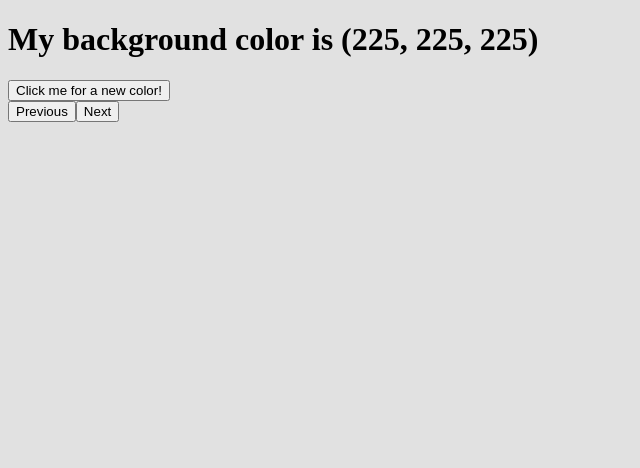
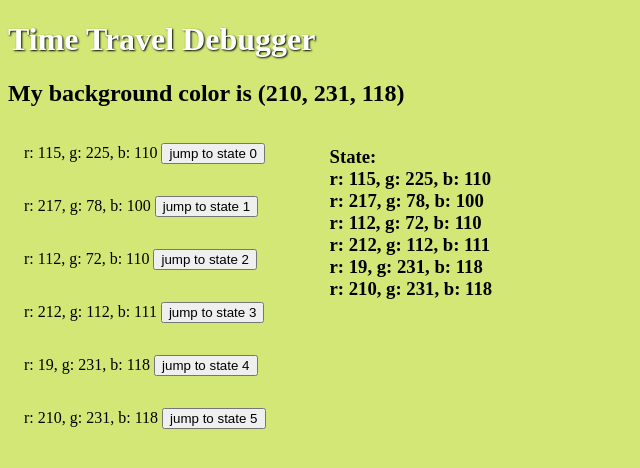
Before and after one commit to oslabs-beta/ZusTime, a React app: page / in a window 1280 px wide. Shown: the top 468 px of the page, without its empty margins (0-640 px from the left). Built offline with nearby package versions, Linux system fonts and the light colour scheme.

Commit message:
finishing jump snapshots and state visualizer

```diff
--- a/package.json
+++ b/package.json
@@ -46,6 +46,7 @@
     "babel-preset-react": "^6.24.1",
     "clean-webpack-plugin": "^4.0.0",
     "copy-webpack-plugin": "^11.0.0",
+    "css-loader": "^6.7.2",
     "declaration-bundler-webpack-plugin": "^1.0.3",
     "html-webpack-plugin": "^5.5.0",
     "sass": "^1.56.1",
--- a/src/client/components/App.tsx
+++ b/src/client/components/App.tsx
@@ -3,90 +3,16 @@ import * as React from "react";
 import { useEffect } from 'react';
 
 import useStore from '../store/store';
+import Debugger from './Debugger/Debugger';
 
 //only problem we have now is saving the current state
 //when time traveling, it saves that previous state to the array when you click new color
   //deep copy vs shallow copy?
 function App() {
-  const bgColor = useStore((state) => state.bgColor);
-  const newColor = useStore((state) => state.newColor)
-  const addPreviousState = useStore((state) => state.addPreviousState);
-  const previousStates = useStore((state) => state.previousStates);
-  const index = useStore((state) => state.index);
-  const updateIndex = useStore((state) => state.updateIndex);
 
-  // everytime the background is clicked
-    // add current state to the previousState array
-    // generate the previousState array onto the dom
-    // change the background color
-    // do we need to compare the deep copy or shallow copy so previous state doesn't get added to the list
-
-  // useEffect(() => {
-  //   //adds color to state
-  //   addPreviousState(bgColor);
-  // }, [bgColor])
-
-    const { r, g, b } = bgColor;
-    const rgb = `rgb(${r}, ${g}, ${b})`;
-
-
-    const generateRandomColor = () => {
-      return Math.floor(Math.random() * 255);
-    };
-
-    const handleNewColorButton = (e:any) => {
-      // e.preventDefault();
-      //add current state in array
-      //then newColor
-      if (!previousStates.includes(bgColor)) {
-        addPreviousState(bgColor);
-      }
-
-      const newBgColor = {
-        r: generateRandomColor(),
-        g: generateRandomColor(),
-        b: generateRandomColor()
-      }
-      newColor(newBgColor);
-
-      updateIndex(index + 1);
-
-    }
-
-    document.body.style.backgroundColor = rgb;
-
-    const prev = previousStates.map((el:any) => {
-      return <div>{`Colors: r: ${el.r}, g: ${el.g}, b: ${el.b}`}</div>
-    })
-
-    const handlePrevious = (e:any) => {
-      e.preventDefault()
-      e.stopPropagation()
-      if (!previousStates.includes(bgColor)) {
-        addPreviousState(bgColor);
-      }
-      updateIndex(index - 1);
-      const previousState = previousStates[index - 1]
-      newColor(previousState)
-
-    }
-
-    const handleNext = (e:any) => {
-      e.preventDefault()
-      e.stopPropagation()
-      updateIndex(index + 1);
-      const nextState = previousStates[index + 1]
-      newColor(nextState)
-    }
-
-    console.log(previousStates)
     return (
       <div>
-        <h1>My background color is {`(${r}, ${g}, ${b})`}</h1>
-        <button onClick={handleNewColorButton}>Click me for a new color!</button>
-        <div>{prev}</div>
-        <button onClick={handlePrevious}>Previous</button>
-        <button onClick={handleNext}>Next</button>
+        <Debugger/>
       </div>
     )
 }
--- /dev/null
+++ b/src/client/components/Debugger/Debugger.tsx
@@ -0,0 +1,108 @@
+import * as _ from 'lodash';
+import * as React from "react";
+import { useEffect } from 'react';
+import '../../public/styles.css'
+
+import useStore from '../../store/store';
+import Snapshot from './Snapshot';
+import StateVisualizer from './StateVisualizer'
+
+import data from './FakeData'
+
+
+const Debugger = () => {
+    const bgColor = useStore((state) => state.bgColor);
+    const index = useStore((state) => state.index);
+
+    // // everytime the background is clicked
+    //   // add current state to the previousState array
+    //   // generate the previousState array onto the dom
+    //   // change the background color
+    //   // do we need to compare the deep copy or shallow copy so previous state doesn't get added to the list
+
+    // // useEffect(() => {
+    // //   //adds color to state
+    // //   addPreviousState(bgColor);
+    // // }, [bgColor])
+
+      const { r, g, b } = bgColor;
+      const rgb = `rgb(${r}, ${g}, ${b})`;
+
+
+    //   const generateRandomColor = () => {
+    //     return Math.floor(Math.random() * 255);
+    //   };
+
+    //   const handleNewColorButton = (e:any) => {
+    //     // e.preventDefault();
+    //     //add current state in array
+    //     //then newColor
+    //     if (!previousStates.includes(bgColor)) {
+    //       addPreviousState(bgColor);
+    //     }
+
+    //     const newBgColor = {
+    //       r: generateRandomColor(),
+    //       g: generateRandomColor(),
+    //       b: generateRandomColor()
+    //     }
+    //     newColor(newBgColor);
+
+    //     updateIndex(index + 1);
+
+    //   }
+
+    //   document.body.style.backgroundColor = rgb;
+
+    //   const prev = previousStates.map((el:any) => {
+    //     return <div>{`Colors: r: ${el.r}, g: ${el.g}, b: ${el.b}`}</div>
+    //   })
+
+    //   const handlePrevious = (e:any) => {
+    //     e.preventDefault()
+    //     e.stopPropagation()
+    //     if (!previousStates.includes(bgColor)) {
+    //       addPreviousState(bgColor);
+    //     }
+    //     updateIndex(index - 1);
+    //     const previousState = previousStates[index - 1]
+    //     newColor(previousState)
+
+    //   }
+
+    //   const handleNext = (e:any) => {
+    //     e.preventDefault()
+    //     e.stopPropagation()
+    //     updateIndex(index + 1);
+    //     const nextState = previousStates[index + 1]
+    //     newColor(nextState)
+    //   }
+
+    //   console.log(previousStates)
+    //   return (
+    //     <div>
+    //       <h1>My background color is {`(${r}, ${g}, ${b})`}</h1>
+    //       <button onClick={handleNewColorButton}>Click me for a new color!</button>
+    //       <div>{prev}</div>
+    //       <button onClick={handlePrevious}>Previous</button>
+    //       <button onClick={handleNext}>Next</button>
+    //     </div>
+    //   )
+    const states = data.map(el => {
+        return <Snapshot color={el.bgColor} index={el.index} />
+    })
+
+    document.body.style.backgroundColor = rgb;
+    return (
+        <div>
+            <h1>Time Travel Debugger</h1>
+            <h2>My background color is {`(${r}, ${g}, ${b})`}</h2>
+            <div className='container'>
+            <span>{states}</span>
+            <span className='visualizer'><StateVisualizer index={index - 1}/></span>
+            </div>
+        </div>
+    )
+}
+
+export default Debugger;
--- /dev/null
+++ b/src/client/components/Debugger/FakeData.js
@@ -0,0 +1,52 @@
+const Snapshots = [
+  {
+    bgColor: {
+      r: 115,
+      g: 225,
+      b: 110,
+    },
+    index: 0,
+  },
+  {
+    bgColor: {
+      r: 217,
+      g: 78,
+      b: 100,
+    },
+    index: 1,
+  },
+  {
+    bgColor: {
+      r: 112,
+      g: 72,
+      b: 110,
+    },
+    index: 2,
+  },
+  {
+    bgColor: {
+      r: 212,
+      g: 112,
+      b: 111,
+    },
+    index: 3,
+  },
+  {
+    bgColor: {
+      r: 19,
+      g: 231,
+      b: 118,
+    },
+    index: 4,
+  },
+  {
+    bgColor: {
+      r: 210,
+      g: 231,
+      b: 118,
+    },
+    index: 5,
+  },
+];
+
+export default Snapshots;
--- /dev/null
+++ b/src/client/components/Debugger/Snapshot.tsx
@@ -0,0 +1,33 @@
+import React from "react";
+import Snapshots from "./FakeData";
+import useStore from "../../store/store";
+import { ReactDOM } from "react";
+import '../../public/styles.css';
+
+const Snapshot = ({color, index}: {color: any, index: number}) => {
+    const newColor = useStore((state) => state.newColor);
+    const updateIndex = useStore((state) => state.updateIndex);
+    const addPreviousState = useStore((state) => state.addPreviousState);
+
+
+    const jumpState = (e:any): void => {
+        e.preventDefault()
+        e.stopPropagation()
+        const jumpedState = {
+            r: color.r,
+            g: color.g,
+            b: color.b
+        }
+        newColor(jumpedState);
+        updateIndex(index)
+    }
+
+    return (
+        <div className="jumpshots">
+            <span className="state">{`r: ${color.r}, g: ${color.g}, b: ${color.b} `}</span>
+            <button onClick={jumpState}>{`jump to state ${index}`}</button>
+        </div>
+    )
+}
+
+export default Snapshot;
--- /dev/null
+++ b/src/client/components/Debugger/StateVisualizer.tsx
@@ -0,0 +1,18 @@
+import React from "react";
+import useStore from "../../store/store";
+
+const StateVisualizer = ({index}: {index: number}) => {
+    const previousStates = useStore((state) => state.previousStates);
+
+    let allStates = []
+    for (let i = 0; i <= index; i++) {
+        allStates.push(<div>{`r: ${previousStates[i].bgColor.r}, g: ${previousStates[i].bgColor.g}, b: ${previousStates[i].bgColor.b}`}</div>)
+    }
+    return (
+        <div>
+            <h3>State: {allStates}</h3>
+        </div>
+    )
+}
+
+export default StateVisualizer;
--- a/src/client/public/styles.css
+++ b/src/client/public/styles.css
@@ -0,0 +1,14 @@
+.jumpshots {
+    padding: 1rem;
+    width: auto;
+}
+
+h1 {
+    color: white;
+    text-shadow: 1px 1px 2px rgb(0, 0, 0);
+}
+
+.container {
+    display: flex;
+    gap: 3rem;
+}
--- a/src/client/store/store.js
+++ /dev/null
@@ -1,35 +0,0 @@
-import create from 'zustand';
-
-const useStore = create((set) => ({
-  bgColor: {
-    r: 225,
-    g: 225,
-    b: 225,
-  },
-
-  previousStates: [],
-  index: 0,
-
-  updateIndex: (newIndex) =>
-    set((state) => ({
-      index: newIndex,
-    })),
-
-  addPreviousState: (currColor) =>
-    set((state) => ({
-      previousStates: [...state.previousStates, currColor],
-    })),
-
-  newColor: (newBgColor) =>
-    set((state) => ({
-      bgColor: newBgColor,
-    })),
-}));
-
-export default useStore;
-
-// set up the store
-// inside the store we need an array to hold previous state values
-// inside of the previous state values we need to initialize state to 255
-// when clicking on previous or next buttons, we need to produce states in the array
-// also need an index value to keep track of current state we're on
--- /dev/null
+++ b/src/client/store/store.ts
@@ -0,0 +1,47 @@
+import create, {State} from 'zustand';
+import Snapshots from '../components/Debugger/FakeData'
+
+
+
+interface storeType {
+  bgColor: any,
+  previousStates: any[],
+  index: number,
+  updateIndex: (index: number) => void,
+  addPreviousState: (currColor: any) => void,
+  newColor: (newBgColor: any) => void
+}
+
+const useStore = create<storeType>()((set:any) => ({
+  previousStates: [...Snapshots],
+  index: Snapshots.length,
+
+  bgColor: {
+    r: Snapshots[Snapshots.length - 1].bgColor.r,
+    g: Snapshots[Snapshots.length - 1].bgColor.g,
+    b: Snapshots[Snapshots.length - 1].bgColor.b,
+  },
+
+  updateIndex: (newIndex: number) =>
+    set((state:any) => ({
+      index: newIndex,
+    })),
+
+  addPreviousState: (currColor) =>
+    set((state: any) => ({
+      previousStates: [...state.previousStates, currColor],
+    })),
+
+  newColor: (newBgColor) =>
+    set((state: any) => ({
+      bgColor: newBgColor,
+    })),
+}));
+
+export default useStore;
+
+// set up the store
+// inside the store we need an array to hold previous state values
+// inside of the previous state values we need to initialize state to 255
+// when clicking on previous or next buttons, we need to produce states in the array
+// also need an index value to keep track of current state we're on
```
Also changed, not shown: 2 other files (tests, documents, lock files or other folders).
